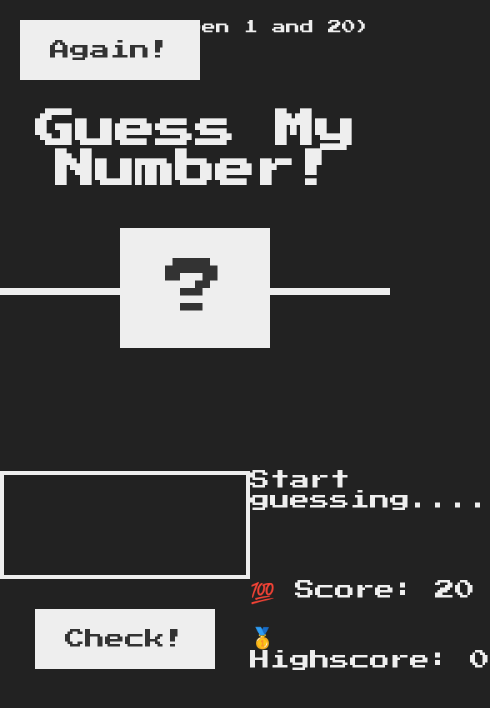
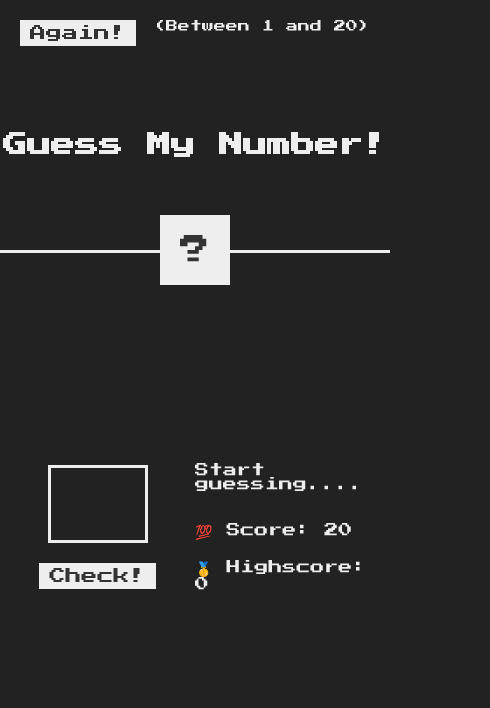
Before and after one commit to alamin360am/Guess-Number-Game, a plain HTML site: page index.html in a window 390 px wide. Shown: the whole page, 490 px wide, since content can reach past the window. Drawn offline with Linux system fonts and the light colour scheme.

Commit message:
make responsive

```diff
--- a/style.css
+++ b/style.css
@@ -120,3 +120,96 @@ h1 {
 .label-score {
   margin-bottom: 2rem;
 }
+
+@media screen and (max-width: 768px) {
+  header {
+    height: 30vh;
+    border-bottom: 5px solid #eee;
+  }
+
+  .right {
+    font-size: 1.8rem;
+  }
+
+  h1 {
+    font-size: 3rem;
+    top: 58%;
+  }
+
+  .number {
+    font-size: 4rem;
+    width: 10rem;
+    padding: 2rem 0;
+  }
+
+  .guess {
+    border: 3px solid #eee;
+    font-size: 4rem;
+    padding: 2rem;
+    width: 20rem;
+    margin-bottom: 3rem;
+  }
+
+  .btn {
+    font-size: 1.8rem;
+    padding: 1rem 2rem;
+  }
+
+  .message {
+    margin-bottom: 5rem;
+    height: 3rem;
+  }
+}
+
+@media screen and (max-width: 480px) {
+  header {
+    border-bottom: 3px solid #eee;
+  }
+
+  .right {
+    font-size: 1.4rem;
+  }
+
+  h1 {
+    font-size: 2.4rem;
+    top: 58%;
+  }
+
+  .number {
+    font-size: 3rem;
+    width: 7rem;
+    padding: 2rem 0;
+  }
+
+  .guess {
+    border: 3px solid #eee;
+    font-size: 3.2rem;
+    padding: 2rem;
+    width: 10rem;
+    margin-bottom: 2rem;
+  }
+
+  .btn {
+    font-size: 1.6rem;
+    padding: 5px 10px;
+  }
+
+  .message {
+    margin-bottom: 3rem;
+    height: 3rem;
+  }
+
+  .between {
+    font-size: 1.2rem;
+  }
+}
+
+@media screen and (max-width: 375px) {
+  .right {
+    font-size: 1.2rem;
+  }
+
+  h1 {
+    font-size: 2rem;
+  }
+}
```
